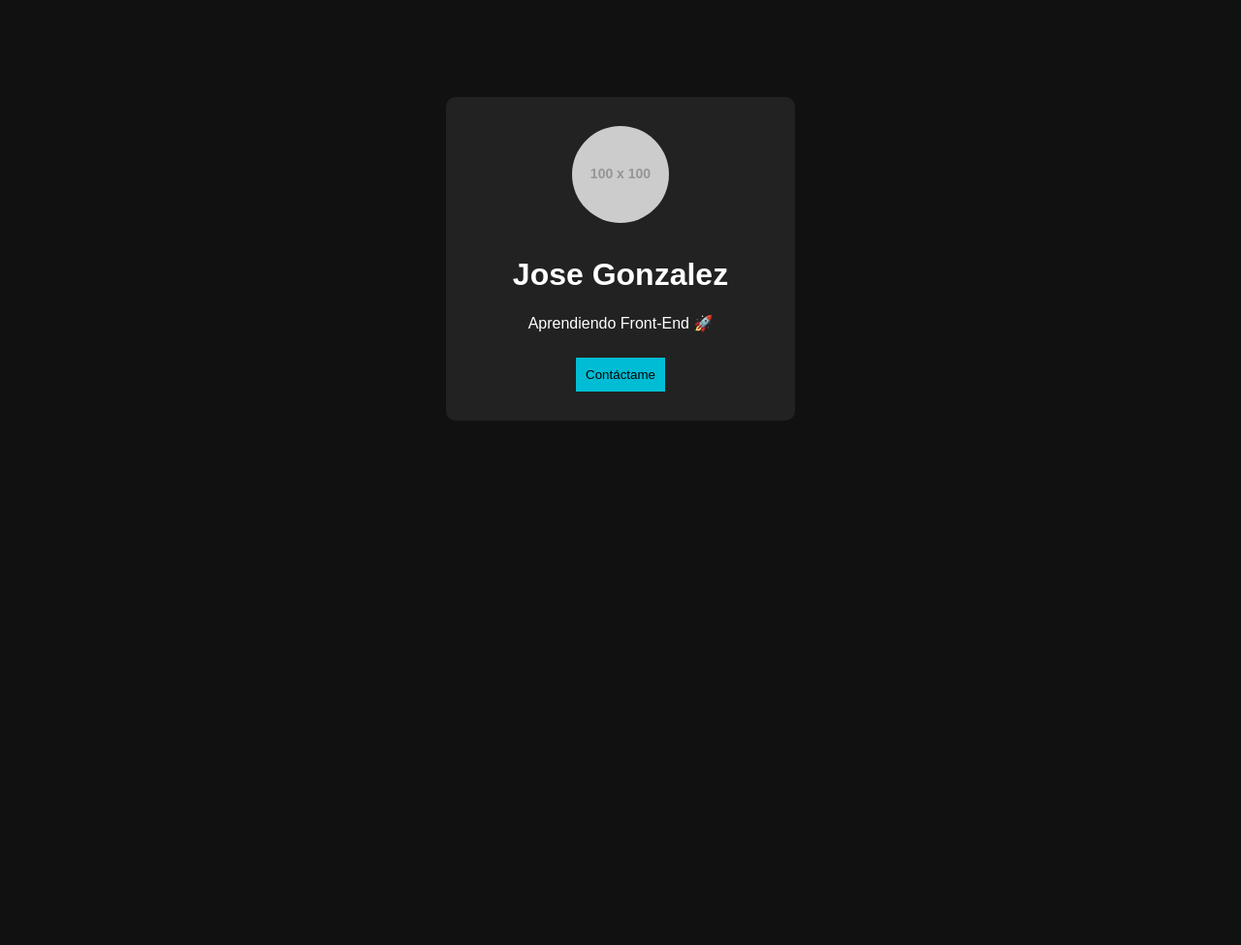
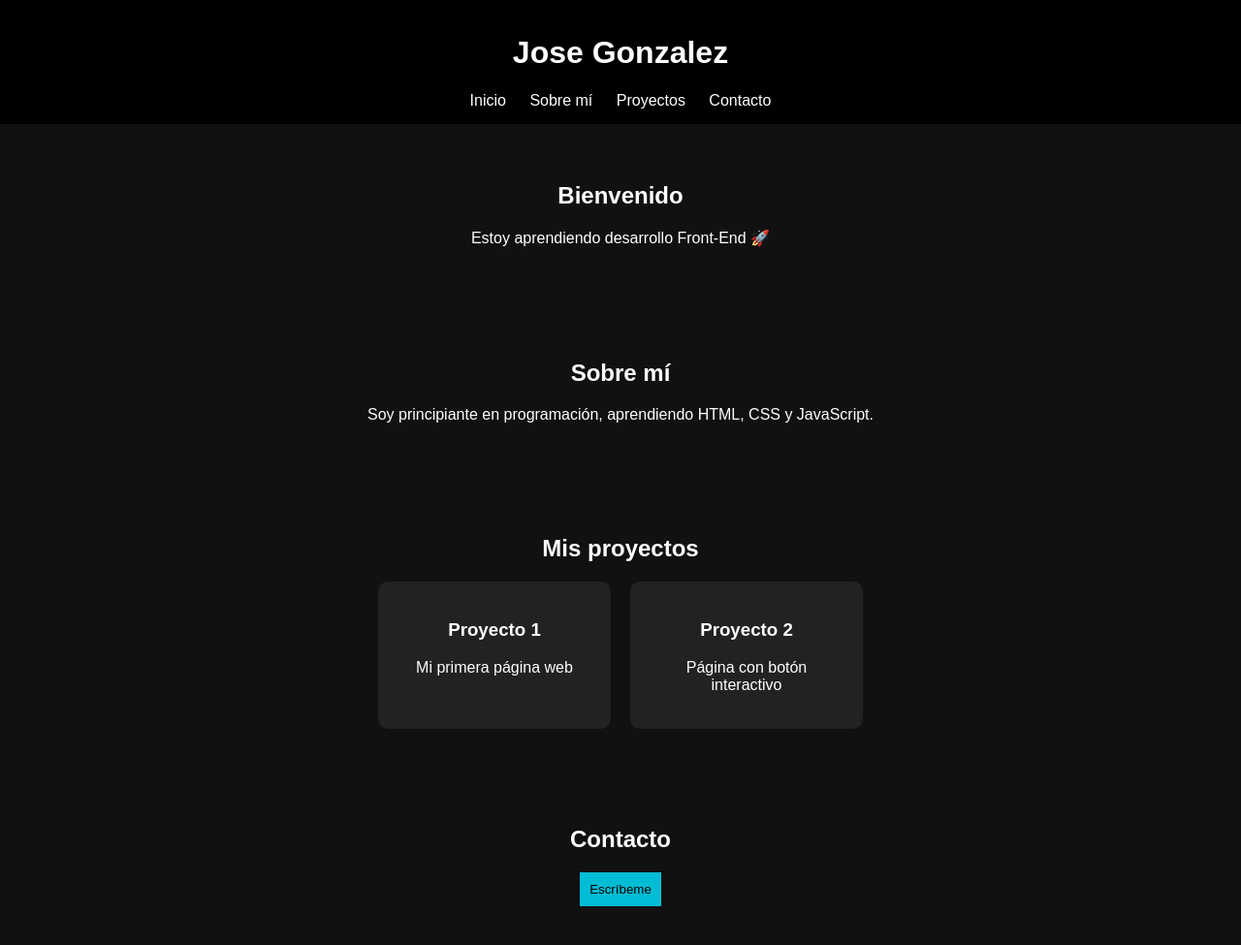
Before and after one commit to jigp059-glitch/mi-pagina, a plain HTML site: page index.html in a window 1280 px wide. Shown: the whole page at 97% size. Before the commit the page ends 800 px from the top, so only its background shows below. Drawn offline with Linux system fonts and the light colour scheme; placeholder pictures from the web are drawn by us.

Commit message:
Update title and enhance layout in index.html

```diff
--- a/index.html
+++ b/index.html
@@ -1,30 +1,51 @@
 <!DOCTYPE html>
 <html>
 <head>
-  <title>Mi página</title>
+  <title>Portafolio Jose</title>
 
   <style>
     body {
-      background-color: #111;
+      margin: 0;
+      font-family: Arial;
+      background: #111;
       color: white;
-      font-family: Arial;
+    }
+
+    header {
+      background: #000;
+      padding: 15px;
       text-align: center;
     }
 
-    .perfil {
-      background-color: #222;
-      padding: 30px;
-      margin: 100px auto;
-      width: 300px;
+    nav a {
+      color: white;
+      margin: 0 10px;
+      text-decoration: none;
+    }
+
+    section {
+      padding: 40px;
+      text-align: center;
+    }
+
+    .proyectos {
+      display: flex;
+      justify-content: center;
+      gap: 20px;
+      flex-wrap: wrap;
+    }
+
+    .card {
+      background: #222;
+      padding: 20px;
+      width: 200px;
       border-radius: 10px;
     }
 
     button {
-      background-color: #00bcd4;
-      color: black;
+      background: #00bcd4;
+      border: none;
       padding: 10px;
-      border: none;
-      margin-top: 10px;
       cursor: pointer;
     }
   </style>
@@ -32,21 +53,53 @@
 </head>
 <body>
 
-  <div class="perfil">
+<header>
+  <h1>Jose Gonzalez</h1>
+  <nav>
+    <a href="#inicio">Inicio</a>
+    <a href="#sobre">Sobre mí</a>
+    <a href="#proyectos">Proyectos</a>
+    <a href="#contacto">Contacto</a>
+  </nav>
+</header>
 
-    <img src="https://via.placeholder.com/100" style="border-radius: 50%; margin-bottom: 10px;">
+<section id="inicio">
+  <h2>Bienvenido</h2>
+  <p>Estoy aprendiendo desarrollo Front-End 🚀</p>
+</section>
 
-    <h1>Jose Gonzalez</h1>
-    <p>Aprendiendo Front-End 🚀</p>
-    <button onclick="saludar()">Contáctame</button>
+<section id="sobre">
+  <h2>Sobre mí</h2>
+  <p>Soy principiante en programación, aprendiendo HTML, CSS y JavaScript.</p>
+</section>
 
+<section id="proyectos">
+  <h2>Mis proyectos</h2>
+
+  <div class="proyectos">
+    <div class="card">
+      <h3>Proyecto 1</h3>
+      <p>Mi primera página web</p>
+    </div>
+
+    <div class="card">
+      <h3>Proyecto 2</h3>
+      <p>Página con botón interactivo</p>
+    </div>
   </div>
 
-  <script>
-    function saludar() {
-      alert("Hola! gracias por visitar mi página");
-    }
-  </script>
+</section>
+
+<section id="contacto">
+  <h2>Contacto</h2>
+  <button onclick="contacto()">Escríbeme</button>
+</section>
+
+<script>
+  function contacto() {
+    alert("Puedes contactarme pronto 🚀");
+  }
+</script>
 
 </body>
 </html>
```
